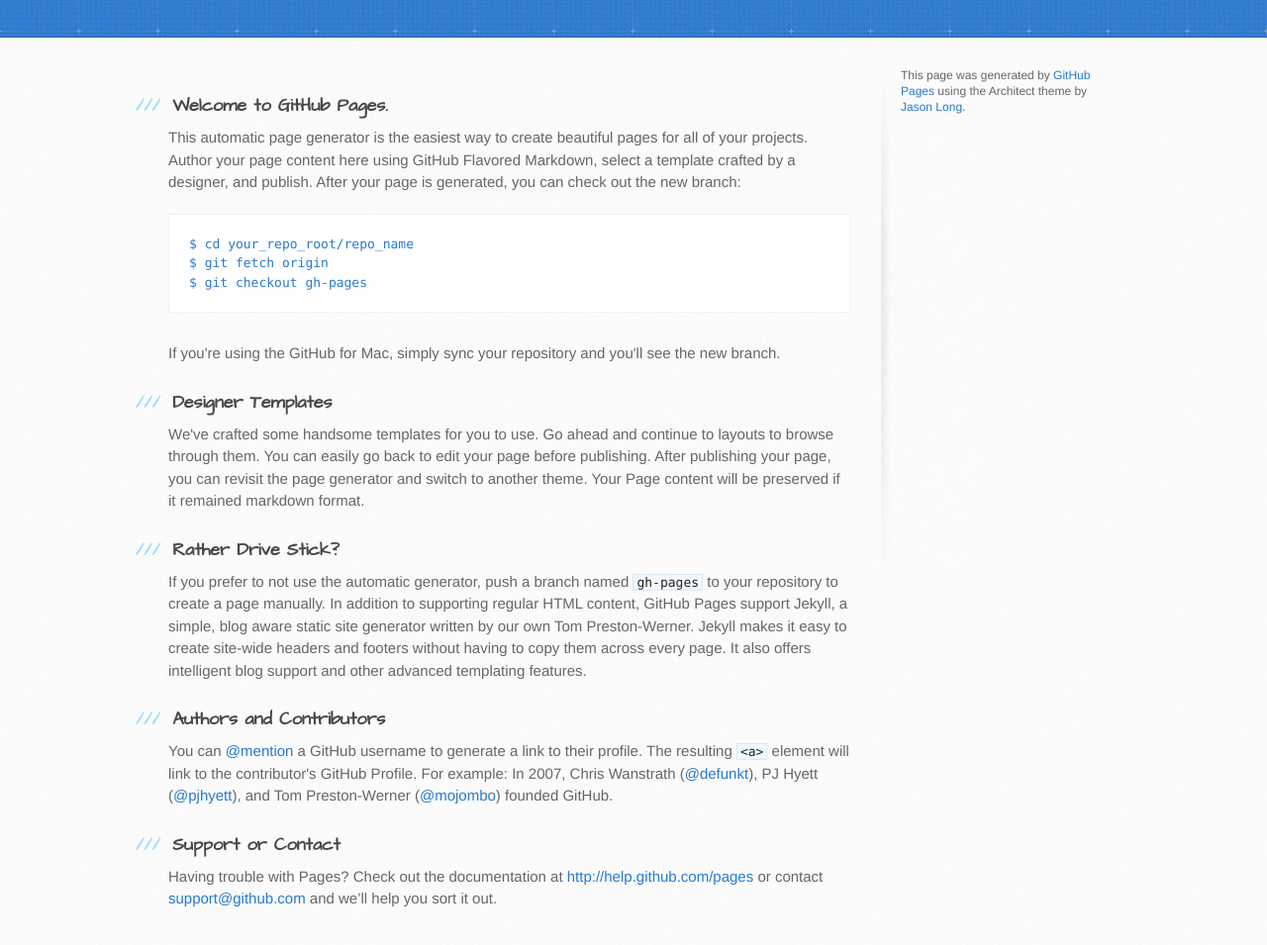
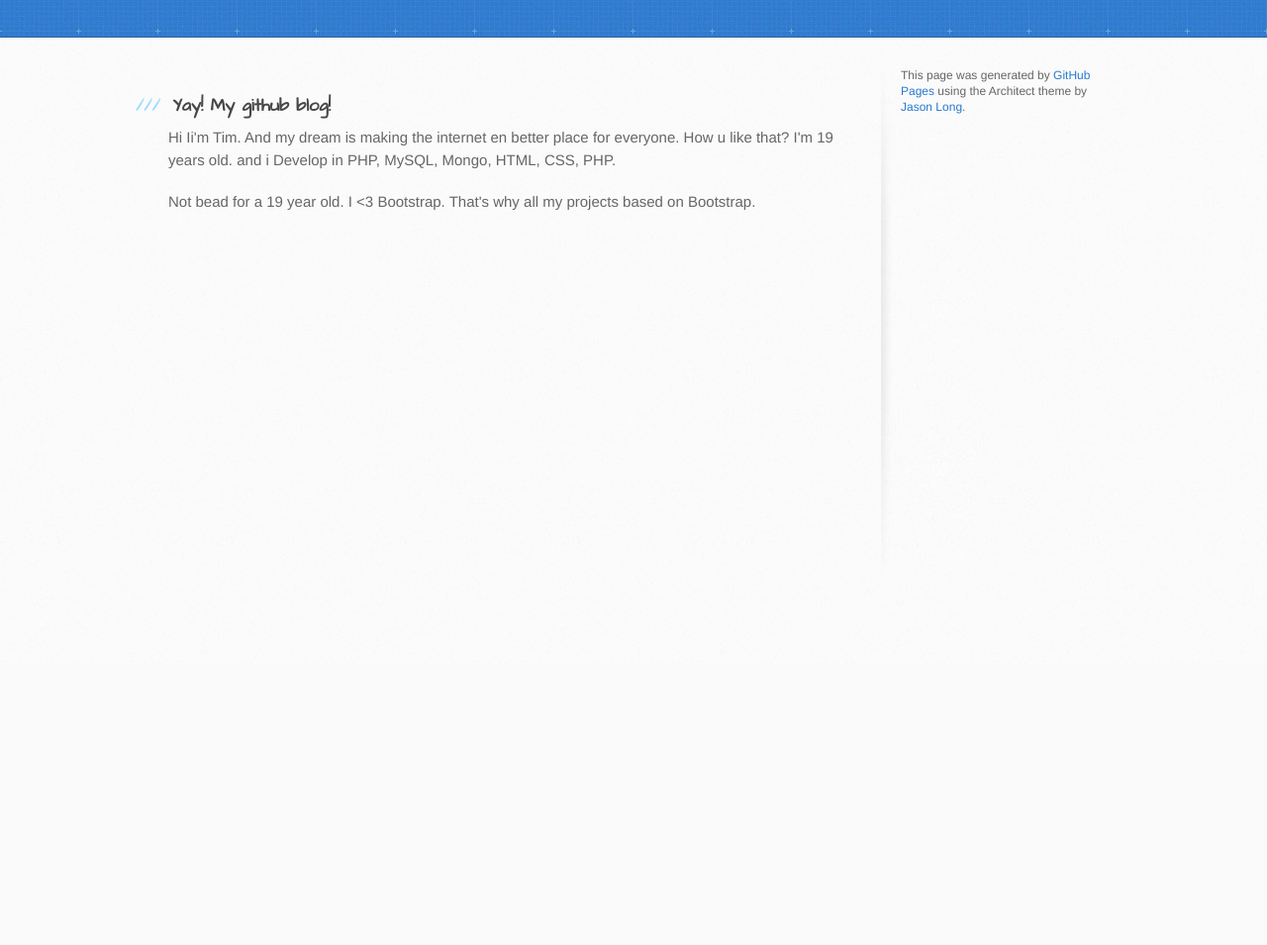
Before and after one commit to Tjoosten/Tjoosten.github.io, a plain HTML site: page index.html in a window 1280 px wide. Shown: the part 129-1084 px from the top of the page at 99% size. After the commit the page ends 800 px from the top, so only its background shows below. Drawn offline with Linux system fonts and the light colour scheme.

Commit message:
Replace master branch with page content via GitHub

```diff
--- a/index.html
+++ b/index.html
@@ -29,36 +29,11 @@
       <div class="inner clearfix">
         <section id="main-content">
           <h3>
-<a name="welcome-to-github-pages" class="anchor" href="#welcome-to-github-pages"><span class="octicon octicon-link"></span></a>Welcome to GitHub Pages.</h3>
+<a name="yay-my-github-blog" class="anchor" href="#yay-my-github-blog"><span class="octicon octicon-link"></span></a>Yay! My github blog!</h3>
 
-<p>This automatic page generator is the easiest way to create beautiful pages for all of your projects. Author your page content here using GitHub Flavored Markdown, select a template crafted by a designer, and publish. After your page is generated, you can check out the new branch:</p>
+<p>Hi Ii'm Tim. And my dream is making the internet en better place for everyone. How u like that? I'm 19 years old. and i Develop in PHP, MySQL, Mongo, HTML, CSS, PHP.</p>
 
-<pre><code>$ cd your_repo_root/repo_name
-$ git fetch origin
-$ git checkout gh-pages
-</code></pre>
-
-<p>If you're using the GitHub for Mac, simply sync your repository and you'll see the new branch.</p>
-
-<h3>
-<a name="designer-templates" class="anchor" href="#designer-templates"><span class="octicon octicon-link"></span></a>Designer Templates</h3>
-
-<p>We've crafted some handsome templates for you to use. Go ahead and continue to layouts to browse through them. You can easily go back to edit your page before publishing. After publishing your page, you can revisit the page generator and switch to another theme. Your Page content will be preserved if it remained markdown format.</p>
-
-<h3>
-<a name="rather-drive-stick" class="anchor" href="#rather-drive-stick"><span class="octicon octicon-link"></span></a>Rather Drive Stick?</h3>
-
-<p>If you prefer to not use the automatic generator, push a branch named <code>gh-pages</code> to your repository to create a page manually. In addition to supporting regular HTML content, GitHub Pages support Jekyll, a simple, blog aware static site generator written by our own Tom Preston-Werner. Jekyll makes it easy to create site-wide headers and footers without having to copy them across every page. It also offers intelligent blog support and other advanced templating features.</p>
-
-<h3>
-<a name="authors-and-contributors" class="anchor" href="#authors-and-contributors"><span class="octicon octicon-link"></span></a>Authors and Contributors</h3>
-
-<p>You can <a href="https://github.com/blog/821" class="user-mention">@mention</a> a GitHub username to generate a link to their profile. The resulting <code>&lt;a&gt;</code> element will link to the contributor's GitHub Profile. For example: In 2007, Chris Wanstrath (<a href="https://github.com/defunkt" class="user-mention">@defunkt</a>), PJ Hyett (<a href="https://github.com/pjhyett" class="user-mention">@pjhyett</a>), and Tom Preston-Werner (<a href="https://github.com/mojombo" class="user-mention">@mojombo</a>) founded GitHub.</p>
-
-<h3>
-<a name="support-or-contact" class="anchor" href="#support-or-contact"><span class="octicon octicon-link"></span></a>Support or Contact</h3>
-
-<p>Having trouble with Pages? Check out the documentation at <a href="http://help.github.com/pages">http://help.github.com/pages</a> or contact <a href="mailto:support@github.com">support@github.com</a> and we’ll help you sort it out.</p>
+<p>Not bead for a 19 year old. I &lt;3 Bootstrap. That's why all my projects based on Bootstrap. </p>
         </section>
 
         <aside id="sidebar">
```
Also changed, not shown: params.json (+1 -1 lines).
